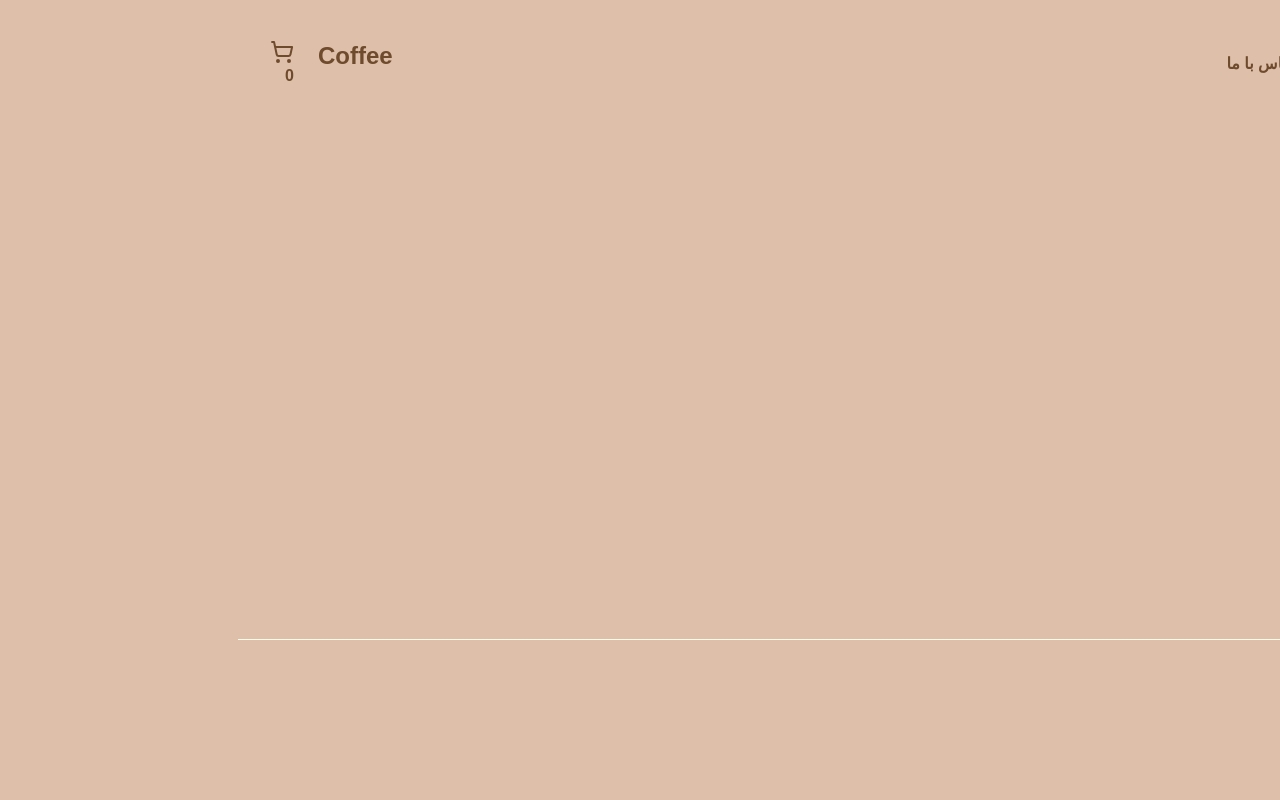
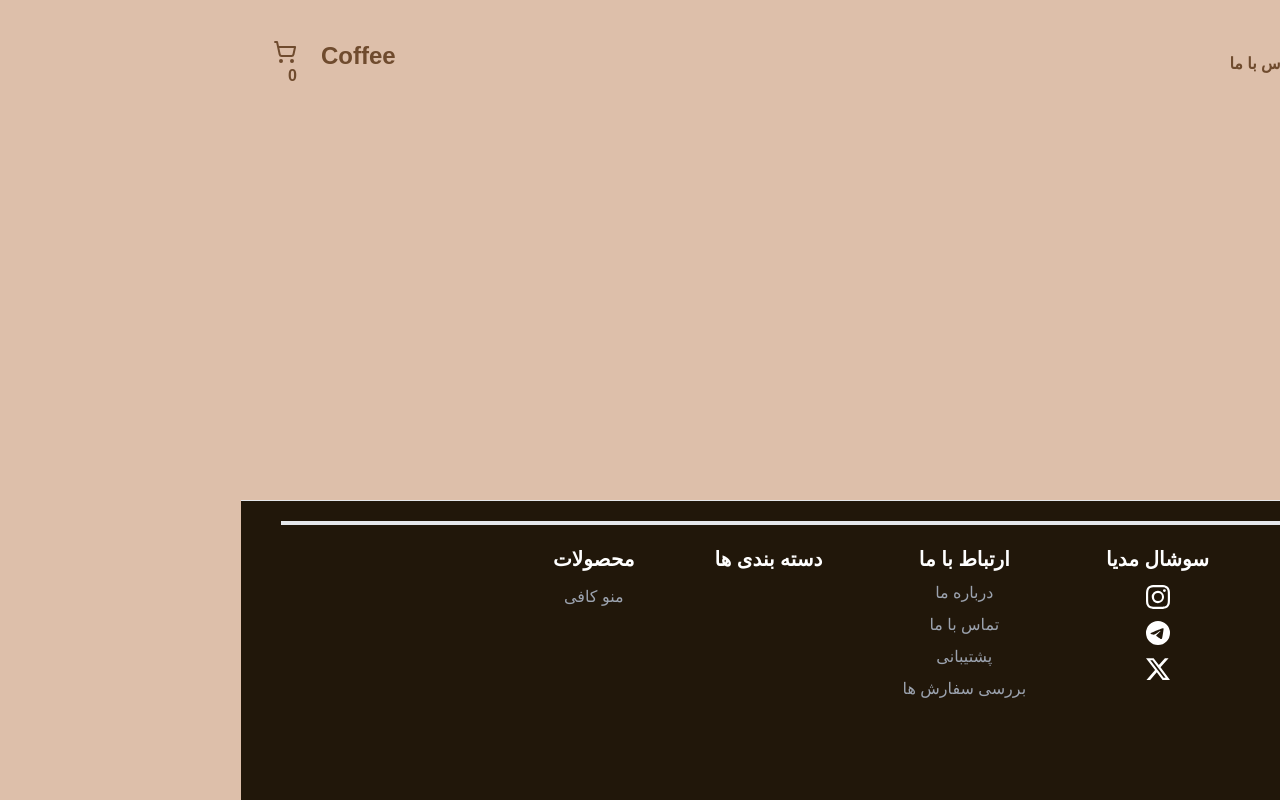
Before and after one commit to alirezaghnz/coffestore, a Next.js app in the folder frontend/customer-site/: page /contact in a window 1280 px wide. Built offline with nearby package versions, Linux system fonts and the light colour scheme.

Commit message:
feat(Footer): style Footer Components

```diff
--- a/frontend/customer-site/app/_components/Footer.tsx
+++ b/frontend/customer-site/app/_components/Footer.tsx
@@ -1,5 +1,64 @@
+import Link from "next/link";
+import { BsInstagram, BsTelegram, BsTwitterX } from "react-icons/bs";
+
 export default function Footer() {
   return (
-    <div className="flex items-center justify-center border-t border-amber-50 py-20"></div>
+    <footer className="bg-coffee-900 mt-5 border-t h-[300px]">
+      <div className="flex p-5 justify-center w-full">
+        <span className="border-b-4 px-2.5 w-[1200px]"></span>
+      </div>
+      <ul className="flex justify-center gap-20 text-white ">
+        <li className="flex flex-col gap-3 items-center ">
+          <span className="text-xl font-semibold">سوشال مدیا</span>
+          <a href="#">
+            <BsInstagram className="w-6 h-6 " />
+          </a>
+          <a href="#">
+            <BsTelegram className="w-6 h-6 " />
+          </a>
+          <a href="#">
+            <BsTwitterX className="w-6 h-6 " />
+          </a>
+        </li>
+        <li>
+          <div className="flex flex-col justify-center gap-2 items-center">
+            <span className="text-xl font-semibold"> ارتباط با ما</span>
+            <Link
+              href="/about"
+              className="text-gray-400 justify-center items-center"
+            >
+              درباره ما
+            </Link>
+            <Link
+              href="/contact"
+              className=" text-gray-400 justify-center items-center"
+            >
+              تماس با ما
+            </Link>
+            <Link
+              href="/contact"
+              className=" text-gray-400 justify-center items-center"
+            >
+              پشتیبانی
+            </Link>{" "}
+            <Link
+              href="#"
+              className=" text-gray-400 justify-center items-center"
+            >
+              بررسی سفارش ها
+            </Link>
+          </div>
+        </li>
+        <li>
+          <span className="text-xl font-semibold"> دسته بندی ها</span>
+        </li>
+        <li className="flex flex-col gap-3 items-center">
+          <span className="text-xl font-semibold">محصولات</span>
+          <Link className="text-gray-400" href="/menu">
+            منو کافی
+          </Link>
+        </li>
+      </ul>
+    </footer>
   );
 }
```
